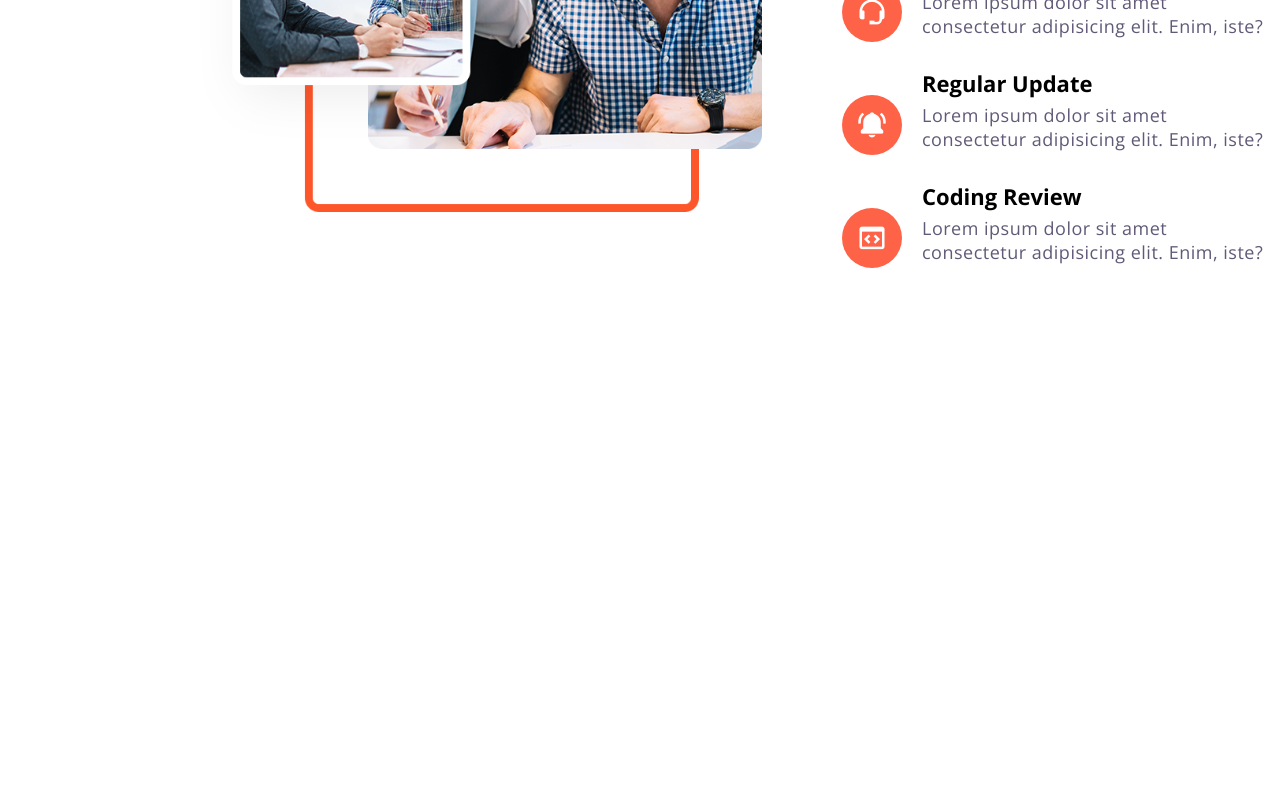
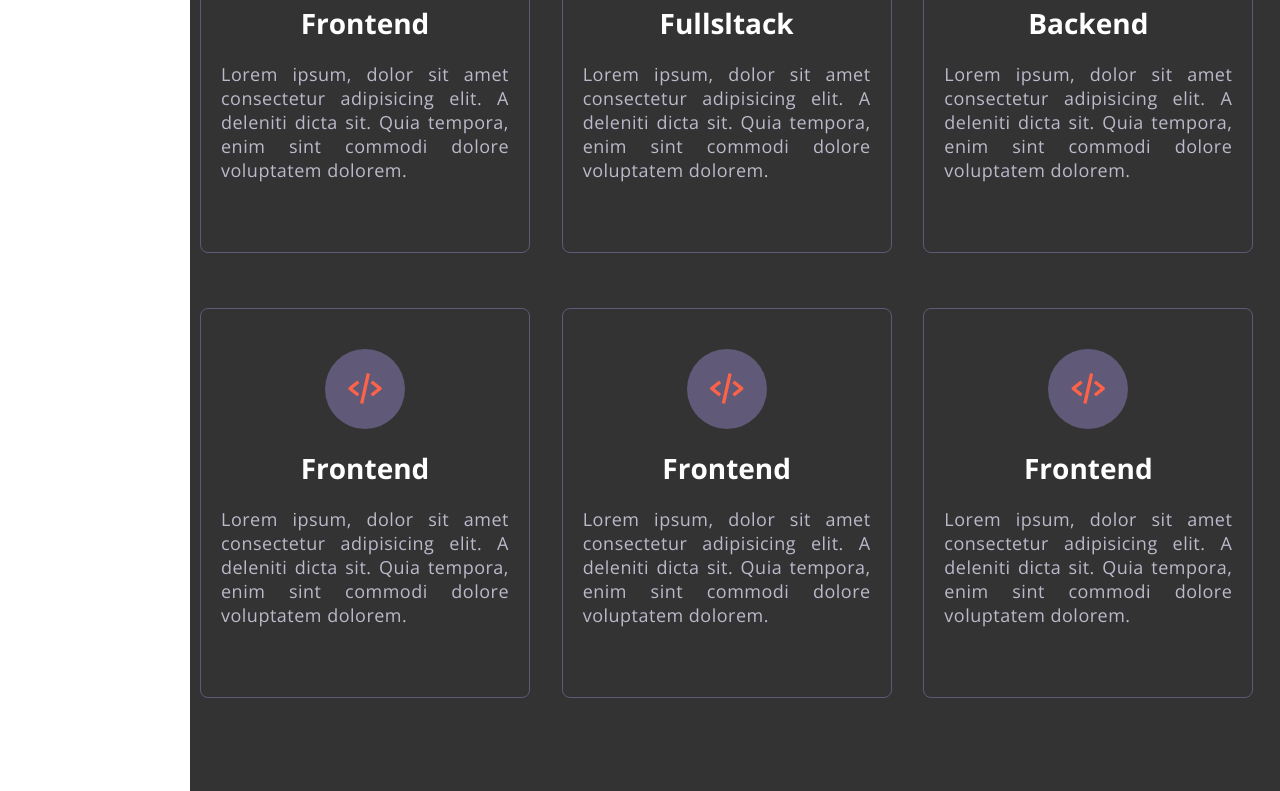
Before and after one commit to laizuakram1/Portfolio-single-page, a plain HTML site: page index.html in a window 1280 px wide. Shown: the part 4163-4954 px from the top of the page. Before the commit the page ends 4457 px from the top, so only its background shows below. Drawn offline with nearby package versions, Linux system fonts and the light colour scheme.

Commit message:
create service section

```diff
--- a/index.html
+++ b/index.html
@@ -174,7 +174,7 @@
 
             <!-------portfolio start here------->
             <div id="portfolio" class="portfolio">
-                <h2>Portfolio</h2>
+                <h2><i class='bx bxs-right-down-arrow-circle'></i> Portfolio <i class='bx bxs-left-down-arrow-circle'></i></h2>
                 <p>Lorem ipsum dolor sit, amet consectetur adipisicing elit. <br> Recusandae minima alias maxime minus molestiae .</p>
 
                 <div class="tabs_container">
@@ -226,13 +226,44 @@
             </div>
             <!-------portfolio end here------->
 
-
-
-
-
-
-
-
+            <!-------service section start here-------->
+            <div id="services" class="services">
+                <h2><i class='bx bxs-right-down-arrow-circle'></i> Services <i class='bx bxs-left-down-arrow-circle'></i></h2>
+                <p>Lorem ipsum dolor sit amet consectetur adipisicing elit. <br> Esse incidunt aperiam minus sit voluptatum necessitatibus!</p>
+                <div class="service-container">
+                    <div class="service">
+                        <i class='bx bx-code-alt'></i>
+                        <h1>Frontend</h1>
+                        <p>Lorem ipsum, dolor sit amet consectetur adipisicing elit. A deleniti dicta sit. Quia tempora, enim sint commodi dolore voluptatem dolorem.</p>
+                    </div>
+                    <div class="service">
+                        <i class='bx bxs-coin-stack' ></i>
+                        <h1>Fullsltack</h1>
+                        <p>Lorem ipsum, dolor sit amet consectetur adipisicing elit. A deleniti dicta sit. Quia tempora, enim sint commodi dolore voluptatem dolorem.</p>
+                    </div>
+                    <div class="service">
+                        <i class='bx bxl-nodejs' ></i>
+                        <h1>Backend</h1>
+                        <p>Lorem ipsum, dolor sit amet consectetur adipisicing elit. A deleniti dicta sit. Quia tempora, enim sint commodi dolore voluptatem dolorem.</p>
+                    </div>
+                    <div class="service">
+                        <i class='bx bx-code-alt'></i>
+                        <h1>Frontend</h1>
+                        <p>Lorem ipsum, dolor sit amet consectetur adipisicing elit. A deleniti dicta sit. Quia tempora, enim sint commodi dolore voluptatem dolorem.</p>
+                    </div>
+                    <div class="service">
+                        <i class='bx bx-code-alt'></i>
+                        <h1>Frontend</h1>
+                        <p>Lorem ipsum, dolor sit amet consectetur adipisicing elit. A deleniti dicta sit. Quia tempora, enim sint commodi dolore voluptatem dolorem.</p>
+                    </div>
+                    <div class="service">
+                        <i class='bx bx-code-alt'></i>
+                        <h1>Frontend</h1>
+                        <p>Lorem ipsum, dolor sit amet consectetur adipisicing elit. A deleniti dicta sit. Quia tempora, enim sint commodi dolore voluptatem dolorem.</p>
+                    </div>
+                </div>
+            </div>
+            <!-------service section end here-------->
 
             <!------work with me start here----->
             <div id="work-with-me" class="work-with-me">
--- a/style.css
+++ b/style.css
@@ -493,6 +493,10 @@ main{
     color: #000;
     letter-spacing: -1px;
 }
+.portfolio > h2 > i{
+    font-size: 24px;
+    color: tomato;
+}
 .portfolio > p{
     font-size: 18px;
     font-weight: 400;
@@ -624,3 +628,80 @@ main{
     margin-bottom: 30px;
 }
 /* work with me css end here */
+
+    /* services css start here */
+
+.services{
+    width: 100%;
+    position: relative;
+    padding: 100px 10px;
+    background-color: #333;
+    color: #fff;
+    text-align: center;
+
+}
+.services > h2{
+    font-size: 24px;
+    font-weight: 800;
+    color: tomato;
+    text-transform: uppercase;
+
+}
+.services > p{
+    font-size: 18px;
+    color:#bdb9cb;
+    letter-spacing: 0.5px;
+    padding: 30px 0 40px 0;
+}
+.service-container{
+    width: 100%;
+    display: grid;
+    grid-template-columns: repeat(3, 1fr);
+    gap: 15px;
+}
+.service{
+    width: 330px;
+    height: 390px;
+    background: transparent;
+    padding: 40px 20px;
+    border-radius: 8px;
+    border: 1px solid #615978;
+    margin-bottom:40px;
+    cursor: pointer;
+    transition: all 0.2s ease-in-out;
+}
+.service:hover{
+    background: #fff;
+}
+.service:hover i{
+    background: tomato;
+    color: #fff;
+}
+.service:hover h1{
+    color: #000;
+}
+.service:hover p{
+    color: #333;
+}
+
+
+.service > i{
+    font-size: 40px;
+    background-color: #615978;
+    border-radius: 50%;
+    padding: 20px;
+    color: tomato;
+}
+.service > h1{
+    font-size: 28px;
+    font-weight: 900;
+    color: #fff;
+    padding: 20px 0;
+}
+.service > p{
+    font-size: 18px;
+    color:#bdb9cb;
+    letter-spacing: 0.5px;
+    text-align: justify;
+}
+    /* services css end here */
```
